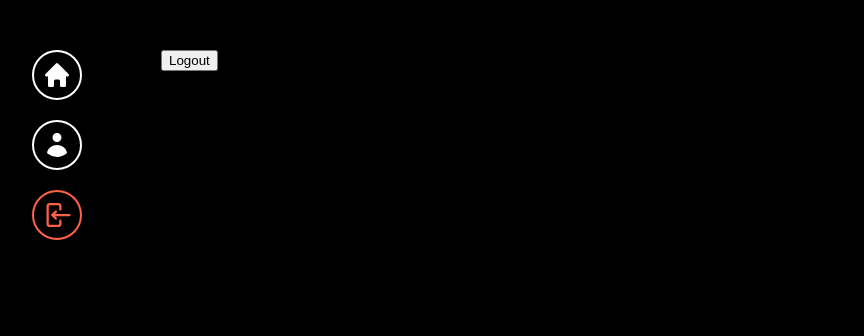
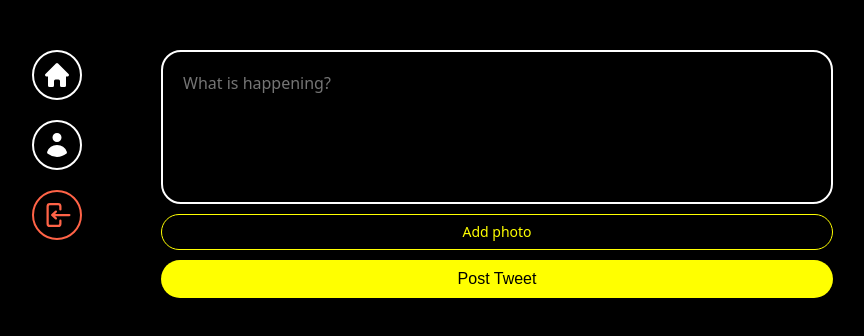
Before and after one commit to Habyeok/twitter, a React (Vite) app: page / in a window 1280 px wide. Shown: the top 336 px of the page, without its empty margins (237-1101 px from the left). Built offline with nearby package versions, Linux system fonts and the light colour scheme; no server answers; sample sign-in values are in the browser's storage; the HTML template or start-up script is replaced by a standard one.

Commit message:
feat. post-tweet-form

```diff
--- /dev/null
+++ b/src/components/post-tweet-form.tsx
@@ -0,0 +1,93 @@
+import { useState } from "react";
+import { styled } from "styled-components"
+
+const Form = styled.form`
+  display: flex;
+  flex-direction: column;
+  gap: 10px;
+`;
+
+const TextArea = styled.textarea`
+  border: 2px solid white;
+  padding: 20px;
+  border-radius: 20px;
+  font-size: 16px;
+  color: white;
+  background-color: black;
+  width: 100%;
+  resize: none;
+  font-family: system-ui, -apple-system, BlinkMacSystemFont, 'Segoe UI', Roboto, Oxygen, Ubuntu, Cantarell, 'Open Sans', 'Helvetica Neue', sans-serif;
+  &::placeholder {
+    font-size: 16px;
+  }
+  &:focus {
+    outline: none;
+    border-color: yellow;
+  }
+`;
+
+const AttachFileButton = styled.label`
+  padding: 10px 0px;
+  color: yellow;
+  text-align: center;
+  border-radius: 20px;
+  border: 1px solid yellow;
+  font-size: 14px;
+  font-weight: 60px;
+  cursor: pointer;
+  &:hover {
+      opacity: 0.8;
+  }
+`;
+
+const AttachFileInput = styled.input`
+  display: none;
+`;
+
+const SubmitBtn = styled.input`
+  background-color: yellow;
+  color: black;
+  border: none;
+  padding: 10px 0px;
+  border-radius: 20px;
+  font-size: 16px;
+  cursor: pointer;
+  &:hover,
+  &:active {
+    opacity: 0.9;
+  }
+`;
+
+export default function PostTweetForm() {
+  const [isLoading, setIsLoading] = useState(false);
+  const [tweet, setTweet] = useState("");
+  const [file, setFile] = useState<File | null>(null);
+  const onChange = (e: React.ChangeEvent<HTMLTextAreaElement>) => {
+    setTweet(e.target.value);
+  };
+  const onFileChange = (e: React.ChangeEvent<HTMLInputElement>) => {
+    const { files } = e.target;
+    if (files && files.length === 1) {
+      setFile(files[0]);
+    }
+  }
+  return <Form>
+    <TextArea
+      rows={5}
+      maxLength={180}
+      onChange={onChange}
+      value={tweet}
+      placeholder="What is happening?"
+    />
+    <AttachFileButton htmlFor="file">
+      {file ? "Photo added ✅": "Add photo"}
+    </AttachFileButton>
+    <AttachFileInput
+      onChange={onFileChange}
+      type="file"
+      id="file"
+      accept="image/*"
+    />
+    <SubmitBtn type="submit" value={isLoading ? "Posting..." : "Post Tweet"}/>
+  </Form>
+}
--- a/src/routes/home.tsx
+++ b/src/routes/home.tsx
@@ -1,12 +1,12 @@
-import { auth } from "../firebase";
+import { styled } from "styled-components";
+import PostTweetForm from "../components/post-tweet-form";
+
+const Wrapper = styled.div``;
 
 export default function Home(){
-  const logOut = () => {
-    auth.signOut();
-  };
   return (
-    <h1>
-      <button onClick={logOut}>Logout</button>
-    </h1>
-  );
+    <Wrapper>
+      <PostTweetForm />
+    </Wrapper>
+  )
 }
```
